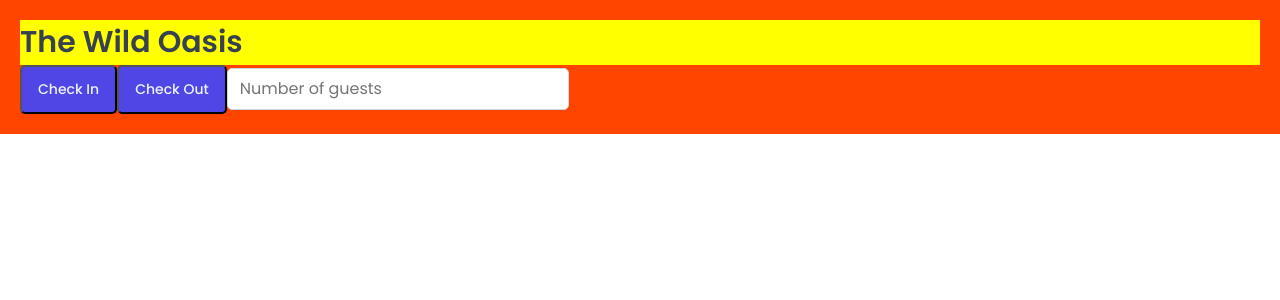
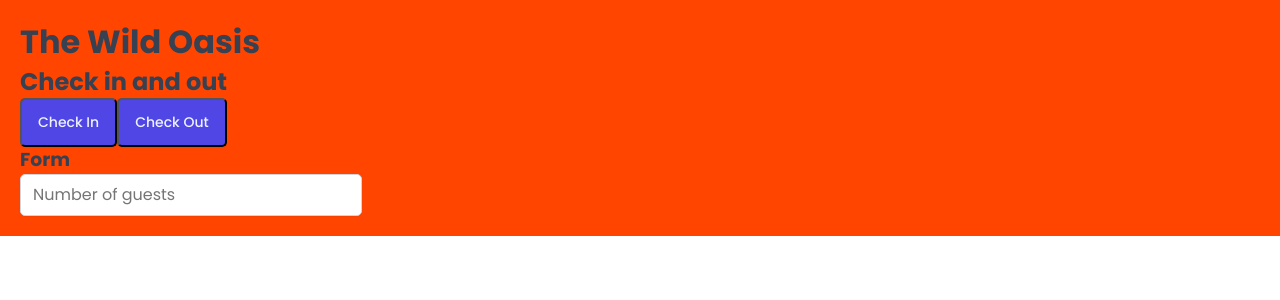
Before and after one commit to Art-Luzrab/WildOasisProject, a React (Vite) app: page / in a window 1280 px wide. Shown: the top 300 px of the page. Built offline with nearby package versions, Linux system fonts and the light colour scheme; a web font is replaced by a local one.

Commit message:
the css function sass

```diff
--- a/src/App.jsx
+++ b/src/App.jsx
@@ -2,12 +2,7 @@
 import GlobalStyles from "./styles/GlobalStyles"
 import Button from "./ui/Button"
 import Input from "./ui/Input"
-
-const H1 = styled.h1`
-  font-size: 30px;
-  font-weight: 600;
-  background-color: yellow;
-`
+import Heading from "./ui/Heading"
 
 const StyledApp = styled.div`
   background-color: orangered;
@@ -19,10 +14,12 @@
     <>
       <GlobalStyles />
       <StyledApp>
-        <H1>The Wild Oasis</H1>
+        <Heading as="h1">The Wild Oasis</Heading>
+        <Heading as="h2">Check in and out</Heading>
         <Button onClick={() => alert("Check In")}>Check In</Button>
         <Button onClick={() => alert("Check Out")}>Check Out</Button>
 
+        <Heading as="h3">Form</Heading>
         <Input type="number" placeholder="Number of guests"></Input>
       </StyledApp>
     </>
--- /dev/null
+++ b/src/ui/Heading.jsx
@@ -0,0 +1,33 @@
+import styled, { css } from "styled-components"
+
+// const test = css`
+//   text-align: center;
+//   ${10 > 5 && "background-color: yellow"}
+// `
+
+const Heading = styled.h1`
+  ${(props) =>
+    props.as === "h1" &&
+    css`
+  font-size: 3rem
+  font-weight: 600;
+  `}
+
+  ${(props) =>
+    props.as === "h2" &&
+    css`
+  font-size: 2rem
+  font-weight: 600;
+  `}
+
+  ${(props) =>
+    props.as === "h3" &&
+    css`
+  font-size: 1rem
+  font-weight: 500;
+  `}
+
+  line-height: 1.4;
+`
+
+export default Heading
```
